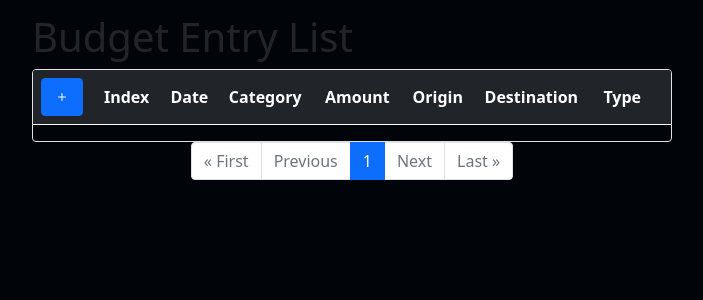
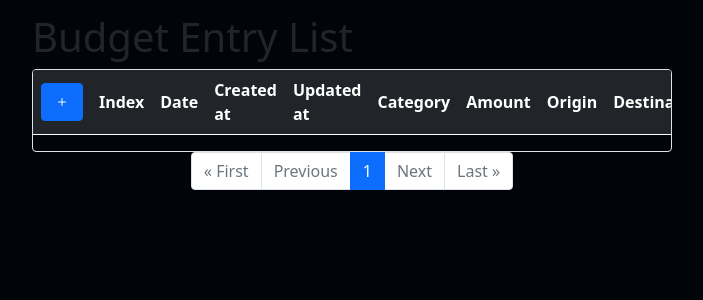
Before and after one commit to badutka/BudgetWebApp, a Django app: page / in a window 1280 px wide. Shown: the part 104-404 px from the top of the page, without its empty margins (32-735 px from the left). Run offline with Django 4.2, Linux system fonts and the light colour scheme; data that the repository does not hold is empty; some libraries are stand-ins or nearby versions.

Commit message:
added timestamps for now

```diff
--- a/budgetwebapp/budget/templates/budget/entries_table.html
+++ b/budgetwebapp/budget/templates/budget/entries_table.html
@@ -1,4 +1,5 @@
 {% load static %}
+{% load humanize %}
 
 <h1>Budget Entry List</h1>
 
@@ -9,6 +10,8 @@
             <th><a href="{% url 'budget:budget_entry_add' %}" class="btn btn-primary bi bi-plus"></a></th>
             <th>Index</th>
             <th>Date</th>
+            <th>Created at</th>
+            <th>Updated at</th>
             <th>Category</th>
             <th>Amount</th>
             <th>Origin</th>
@@ -23,6 +26,8 @@
             <td class="text-center narrow-column font-size-small">{{ entry.year }}</td>
             <td class="text-center narrow-column font-size-medium">{{ forloop.counter }}</td>
             <td class="nowrap">{{ entry.date }}</td>
+            <td class="nowrap">{{ entry.created_at|date:'N d, Y H:i A' }}</td>
+            <td class="nowrap">{{ entry.updated_at|date:'N d, Y H:i A' }}</td>
             <td>{{ entry.category }}</td>
             <td>{{ entry.amount }}</td>
             <td>{{ entry.origin }}</td>
```
